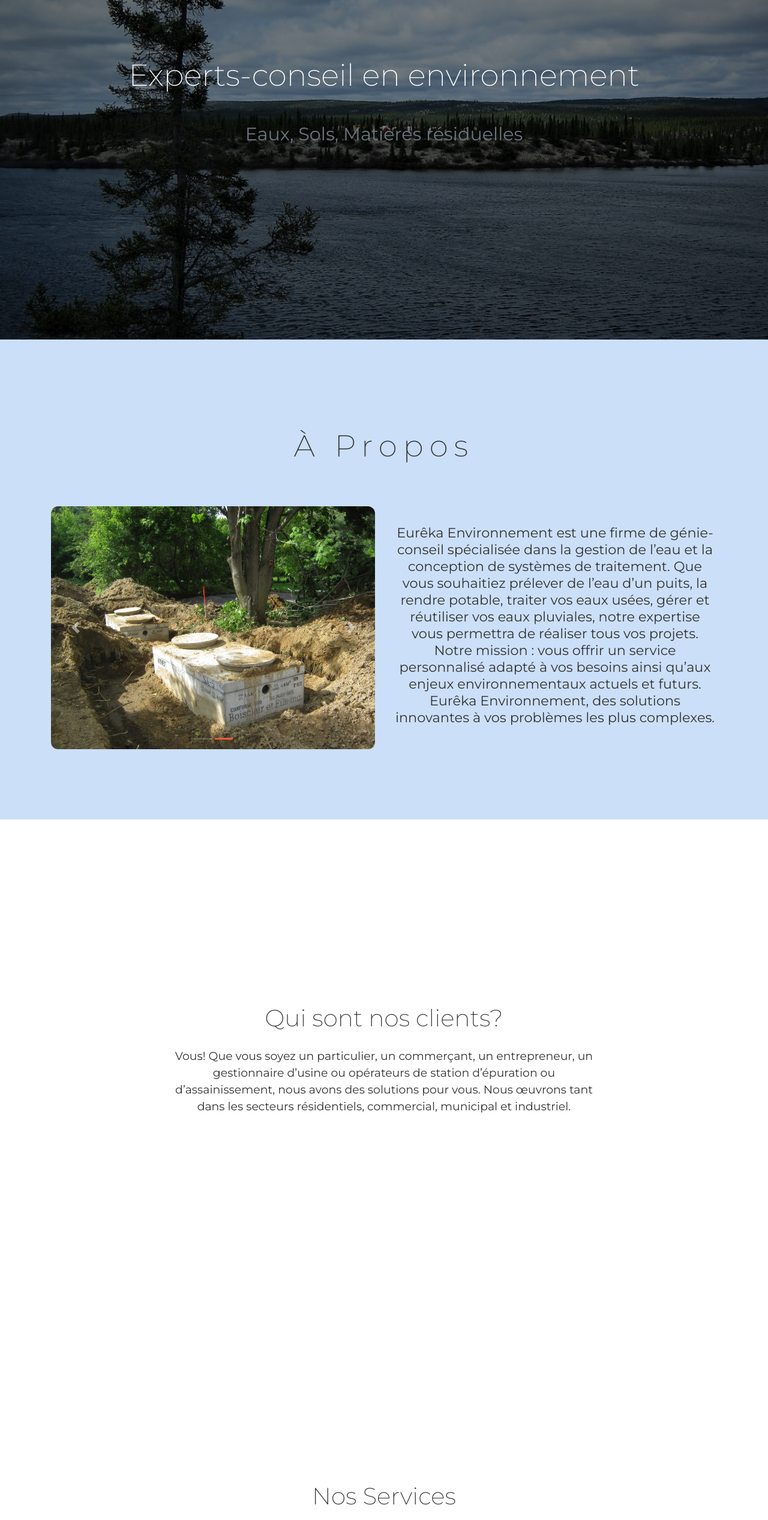
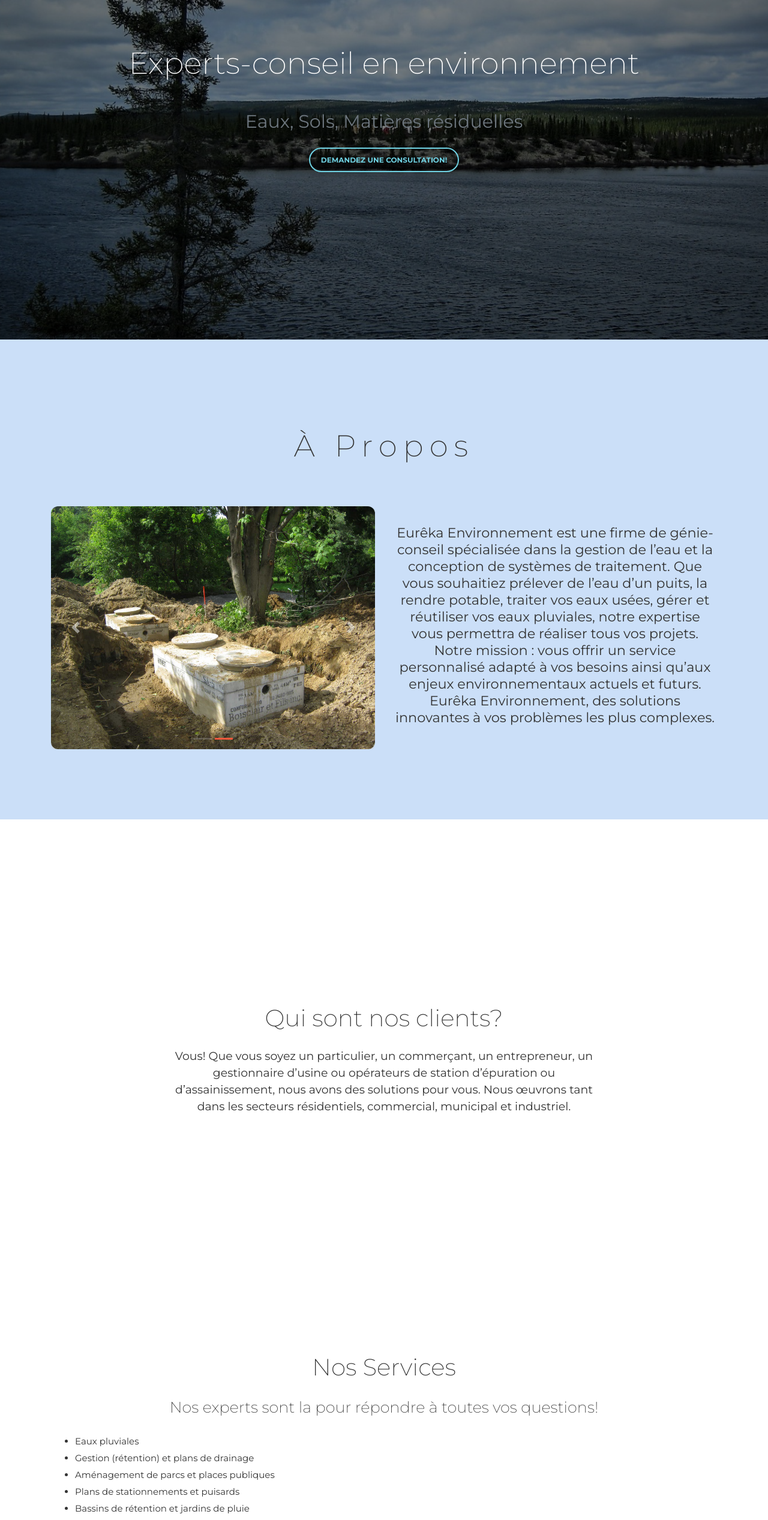
Before and after one commit to Eureka-Environnement/eurekaenvironnement.com, a React (Create React App) app: page / in a window 1280 px wide. Shown: the part 234-2768 px from the top of the page at 60% size. Built offline with nearby package versions, Linux system fonts and the light colour scheme.

Commit message:
Services, email section (#7)
* removed inline css

```diff
--- a/src/HomePage/AccueilSection.tsx
+++ b/src/HomePage/AccueilSection.tsx
@@ -1,7 +1,21 @@
 import React from "react";
-import { Container } from "reactstrap";
+import { Button, Container } from "reactstrap";
 
-const AccueilSection = () => {
+interface AccueilSection {
+  nousJoindreRef: React.MutableRefObject<HTMLDivElement | null>;
+}
+
+const AccueilSection = ({
+  nousJoindreRef
+}: AccueilSection) => {
+
+  const scrollToNousJoindre = () => {
+    window.scroll({
+      top: nousJoindreRef.current ? nousJoindreRef?.current?.offsetTop : 0,
+      behavior: 'smooth'
+    });
+  }
+
   return (
     <div className="page-header">
       <div className="filter" />
@@ -14,6 +28,14 @@ const AccueilSection = () => {
             </small>
           </h1>
           <br />
+          <Button
+            className="btn-round"
+            color="primary"
+            outline
+            onClick={scrollToNousJoindre}
+          >
+            Demandez une consultation!
+          </Button>
         </div>
       </Container>
     </div>
--- a/src/HomePage/NosServicesSection.tsx
+++ b/src/HomePage/NosServicesSection.tsx
@@ -2,7 +2,7 @@ import React from "react";
 import {
   Col,
   Container,
-  Row
+  Row,
 } from "reactstrap";
 
 interface NosServicesSection {
@@ -18,9 +18,36 @@ const NosServicesSection = ({
         <Row>
           <Col className="ml-auto mr-auto" md="12">
             <h2 className="title">Nos Services</h2>
-            <h5 className="description">
-            Lorem ipsum dolor sit amet, consectetur adipiscing elit. Donec rhoncus, purus sit amet iaculis finibus, diam urna consectetur leo, at eleifend sapien nulla eget neque. Aenean fringilla dapibus vulputate. Donec imperdiet erat a magna iaculis efficitur. Fusce egestas risus lobortis erat pulvinar, ac posuere nibh blandit. Praesent faucibus mattis odio et aliquet. Aenean at lacus rutrum, elementum velit pretium, molestie justo. Etiam pharetra tincidunt consequat. Nunc diam arcu, iaculis sed semper posuere, posuere euismod augue.
-            </h5>
+            <h3 className="title sub-section">Nos experts sont la pour répondre à toutes vos questions!</h3>
+            <p className="description left">
+              <ul>
+                <li>Eaux pluviales</li>
+                <li>Gestion (rétention) et plans de drainage</li>
+                <li>Aménagement de parcs et places publiques</li>
+                <li>Plans de stationnements et puisards</li>
+                <li>Bassins de rétention et jardins de pluie</li>
+                <li>Eau potable</li>
+                <li>Suivi et test de qualité</li>
+                <li>Eaux usées</li>
+                <li>Installations sceptiques</li>
+                <li>Résidentielles autonomes et commerces (q-2, r.22)</li>
+                <li>Municipales (suivi, analyse et assistance)</li>
+                <li>Industrielles (lqe, article 22)</li>
+                <li>Sols et eaux souterraines</li>
+                <li>Évaluation environnementale de site (ées phase i)</li>
+                <li>Caractérisation environnementale de site (ées phase ii)</li>
+                <li>Contrôle de l’érosion (stabilisation, aménagement des berges)</li>
+                <li>Échantillonnage et analyse</li>
+                <li>Démantèlement de réservoir souterrains</li>
+                <li>Certificat d’autorisation</li>
+                <li>Article 32 de la loi sur la qualité de l’environnement (lqe))</li>
+                <li>Plans et devis</li>
+                <li>Formations</li>
+                <li>Différentes formations spécialisées et personnalisées par nos experts</li>
+                <li>Recherche et développement</li>
+                <li>Gestion décentralisée des eaux usées</li>
+              </ul>
+            </p>
           </Col>
         </Row>
       </Container>
--- a/src/HomePage/NousJoindreSection.tsx
+++ b/src/HomePage/NousJoindreSection.tsx
@@ -79,16 +79,18 @@ const NousJoindreSection = ({
             </div>
           </Col>
           <Col md="3">
+            <a href="mailto:info@eurekaenvironnement.com">
               <div className="info">
                 <div className="icon icon-info">
                   <MdEmail color="#01184f" />
                 </div>
                 <div className="description">
                   <p className="description">
-                  <a href="mailto:info@eurekaenvironnement.com">info@eurekaenvironnement.com</a>
+                    info@eurekaenvironnement.com
                   </p>
                 </div>
               </div>
+            </a>
           </Col>
           <Col md="3">
             <div className="info">
@@ -100,7 +102,7 @@ const NousJoindreSection = ({
                   rel="noopener noreferrer"
                   target="_blank"
                 >
-                  <FaFacebookSquare size="70" color="3b5998" />
+                  <FaFacebookSquare size="70" color="#01184f" />
                 </a>
               </div>
             </div>
@@ -115,7 +117,7 @@ const NousJoindreSection = ({
                   rel="noopener noreferrer"
                   target="_blank"
                 >
-                  <FaLinkedin size="70px" color="0072B1" />
+                  <FaLinkedin size="70px" color="#01184f" />
                 </a>
               </div>
             </div>
--- a/src/HomePage/index.tsx
+++ b/src/HomePage/index.tsx
@@ -20,7 +20,7 @@ const HomePage = ({
 }: HomePage) => {
   return (
     <>
-      <AccueilSection />
+      <AccueilSection nousJoindreRef={nousJoindreRef} />
       <div className="main">
         <AProposSection aProposRef={aProposRef} />
         <NosClientsSection nosClientsRef={nosClientsRef} />
--- a/src/assets/scss/paper-kit/_inputs.scss
+++ b/src/assets/scss/paper-kit/_inputs.scss
@@ -154,7 +154,18 @@
     }
 }
 
+label {
+  font-weight: 400;
+}
+
 .input-group {
+  input {
+    font-weight: 400;
+    &::placeholder {
+      font-weight: 300;
+    }
+  }
+
   &.no-border{
     .input-group-text {
       border: 0;
@@ -162,10 +173,13 @@
   }
 }
 
-
 textarea.form-control{
     padding: 10px 18px;
     height: auto;
+    font-weight: 400;
+    &::placeholder {
+      font-weight: 300;
+    }
 }
 .form-group{
     position: relative;
--- a/src/assets/scss/paper-kit/_sections.scss
+++ b/src/assets/scss/paper-kit/_sections.scss
@@ -2,6 +2,13 @@
     padding: 70px 0;
     position: relative;
     background-color: #FFFFFF;
+
+    .title {
+        &.sub-section {
+            text-align: center;
+            margin-top: 0
+        }
+    }
 
     &.section-a-propos{
         background-color: #cbdff8;
--- a/src/assets/scss/paper-kit/_typography.scss
+++ b/src/assets/scss/paper-kit/_typography.scss
@@ -77,6 +77,9 @@ h1 small, h2 small, h3 small, h1 .small, h2 .small, h3 .small {
     font-weight: 400;
     text-align: center;
     line-height: 28px;
+    &.left {
+        text-align: left;
+    }
 }
 blockquote small{
     font-style: normal;
```
Lines whose indentation alone changed are shown as unchanged.
